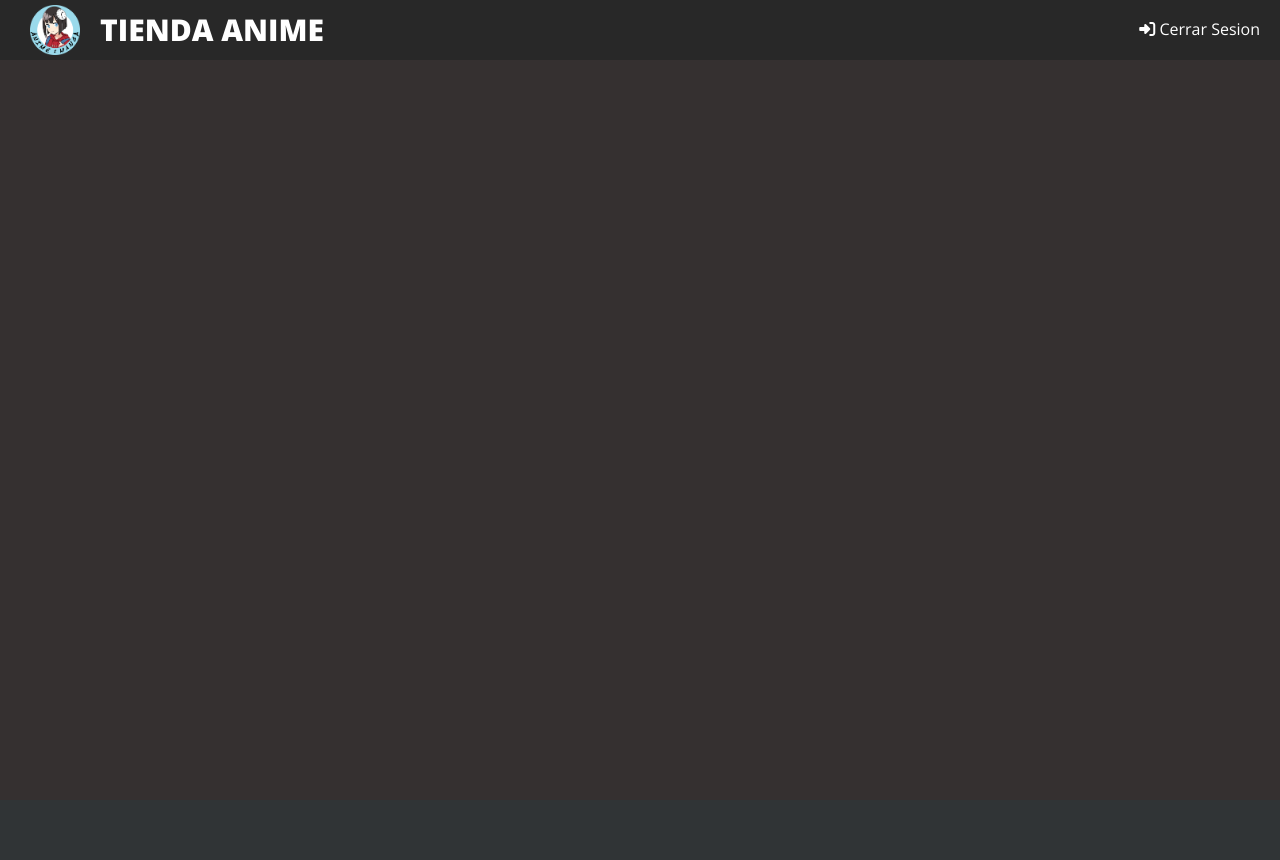
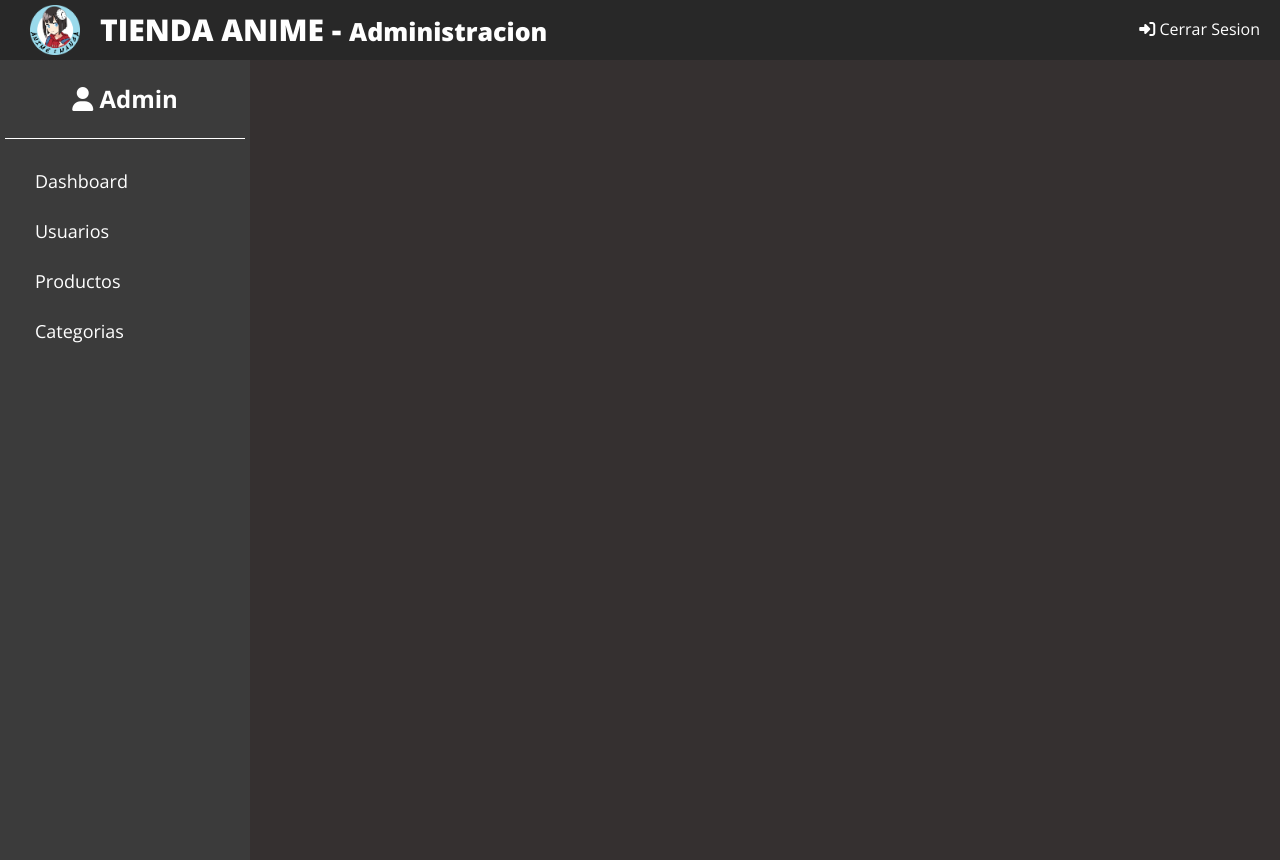
Before and after one commit to avillaq/Tienda-Anime, a PHP site: page /admin/index.php in a window 1280 px wide. Before the commit the page ends 60 px from the top, so only its background shows below. Run offline with PHP 8.4, Linux system fonts and the light colour scheme; some libraries are stand-ins or nearby versions.

Commit message:
Barra de navegacion de admin terminado

```diff
--- a/admin/css/main.css
+++ b/admin/css/main.css
@@ -31,7 +31,6 @@ a{
     color: #fff;
 }
 h2{
-    display: inline-block;
     margin: 0;
 }
 h3{
@@ -68,3 +67,30 @@ h3{
 .side-header .btn-out{
     margin: 0 2rem;
 }
+
+/* Navegacion */
+.container-main{
+}
+.container-main .navegacion{
+    background-color: #3b3b3b;
+    width: 25rem;
+    height: 100vh;
+    padding: 0 0.5rem;
+}
+.navegacion h2{
+    padding: 2rem 0;
+    border-bottom: 1px solid #fff;
+    text-align: center;
+    margin-bottom: 2rem;
+}
+.navegacion a{
+    font-size: 1.8rem;
+    display: block;
+    margin: 0.5rem 0;
+    padding: 0.8rem 3rem;
+    border-radius: 0.5rem;
+    transition: background-color 0.2s ease-out;
+}
+.navegacion a:hover{
+    background-color: #666666;
+}
--- a/admin/index.php
+++ b/admin/index.php
@@ -20,12 +20,26 @@
         <div class="side-header">
             <div class="logo">
                 <img class="logo-img" src="../img/logo.png" alt="Logo">
-                <a href="index.php" class="logo-title">TIENDA ANIME</a>
+                <a href="index.php" class="logo-title">TIENDA ANIME - <small>Administracion</small></a>
             </div>
             <a href="#" class="btn-out"><i class="fa-solid fa-right-to-bracket"></i> Cerrar Sesion</a>
+        </div>
+    </header>
+    <main>
+        <div class="container-main">
+            <div class="navegacion">
+                <h2><i class="fa fa-user"></i> Admin</h2>
+                <a href="">Dashboard</a>
+                <a href="">Usuarios</a>
+                <a href="">Productos</a>
+                <a href="">Categorias</a>
+            </div>
+            <div class="contenido">
+
+            </div>
 
         </div>
-    </header>
+    </main>
 
 
 </body>
```
